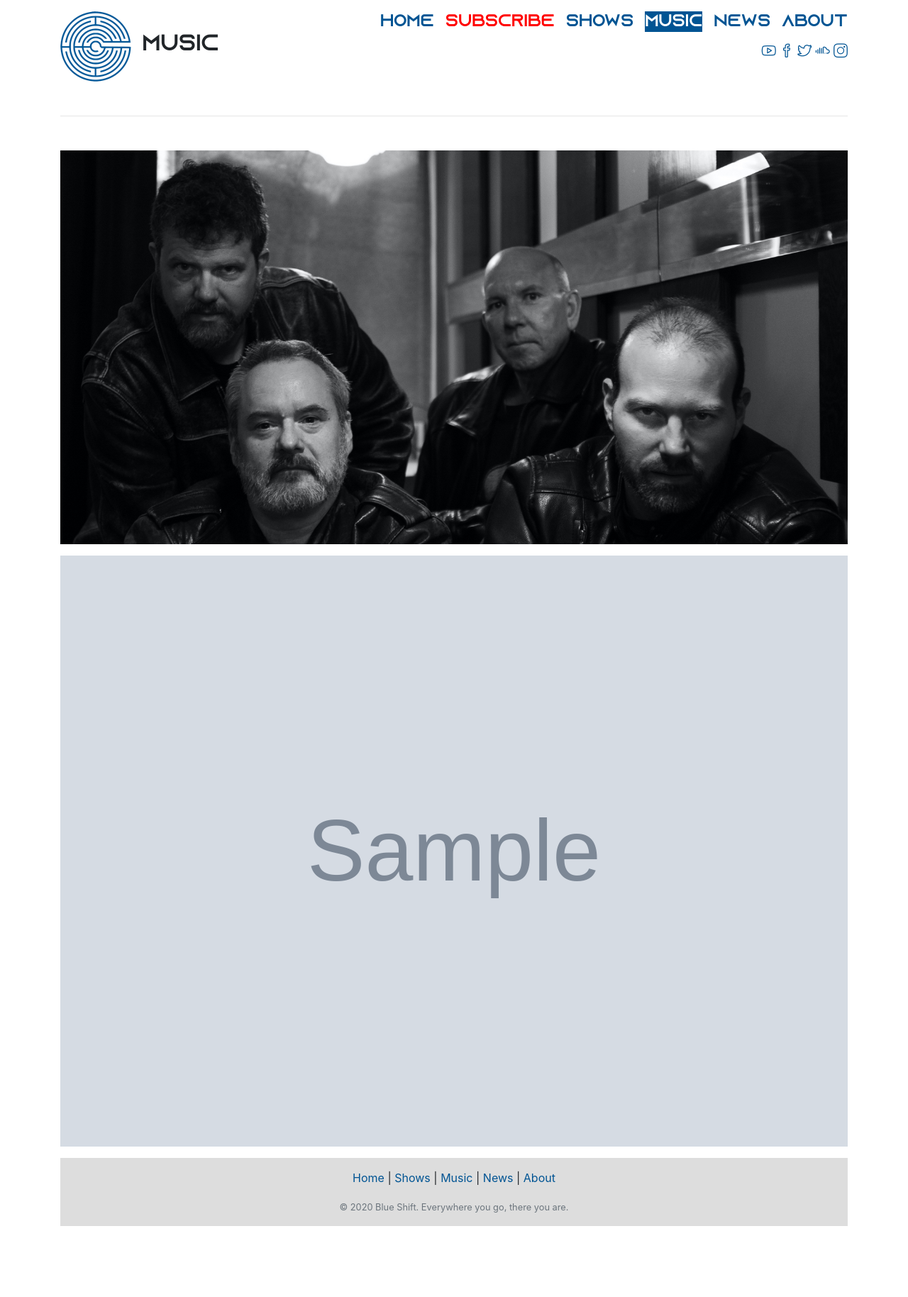
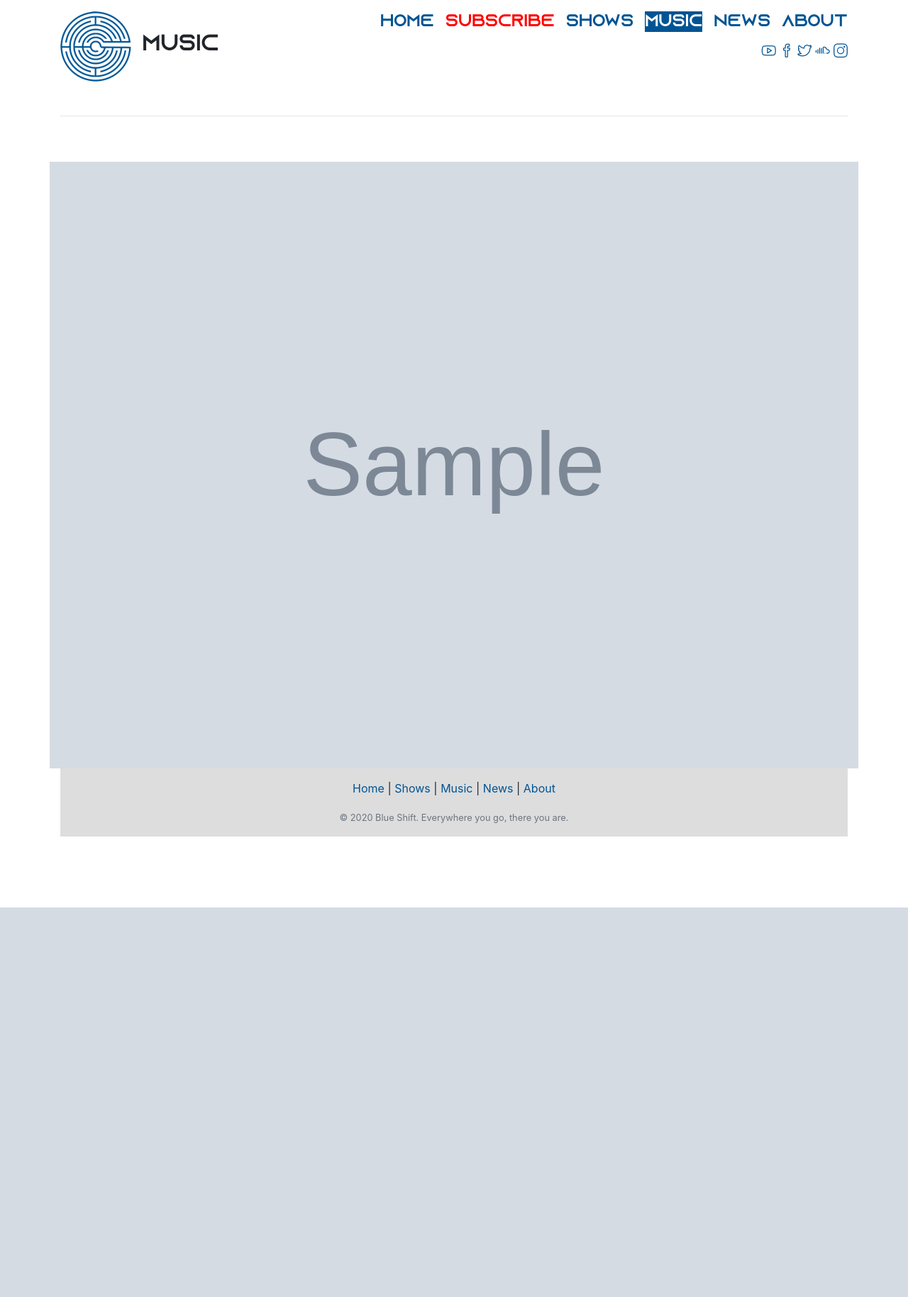
Before and after one commit to LorenDavie/BlueShiftWebsite, a Django app: page /music/ in a window 1280 px wide. Shown: the whole page at 71% size. After the commit the page ends 1279 px from the top, so only its background shows below. Run offline with Django 3.2, Linux system fonts and the light colour scheme; tables that the repository leaves empty hold one stand-in row (values such as "Sample post"); grey boxes marked "Sample" are stand-in pictures; some libraries are stand-ins or nearby versions; some web fonts are replaced.

Commit message:
Removing header image
Signed-off-by: Loren Davie <code@axilent.com>

```diff
--- a/blueweb/templates/music.html
+++ b/blueweb/templates/music.html
@@ -5,13 +5,9 @@
 {% block page-title %}Music{% endblock page-title %}
 
 {% block content %}
-<div class="row">
-    <div class="col">
-        <img src="{% static 'images/band5.jpg' %}" class="img-fluid mb-3 ml-0 mr-0">
-        <div class="container mb-3">
 {% for release in releases %}
 {% if forloop.counter|add:2|divisibleby:3 %}
-            <div class="row">
+<div class="row {% if forloop.first %}mt-3{% endif %}">
 {% endif %}
     <div class="col p-0">
         <div class="hovereffect">
@@ -34,9 +30,7 @@
 </div>
 {% endif %}
 {% endfor %}
-        </div>
-    </div>
-</div>
+<div class="row mb-3"></div>
 {% endblock content %}
 
 {% block bodyscripts %}
```
Lines whose indentation alone changed are shown as unchanged.
